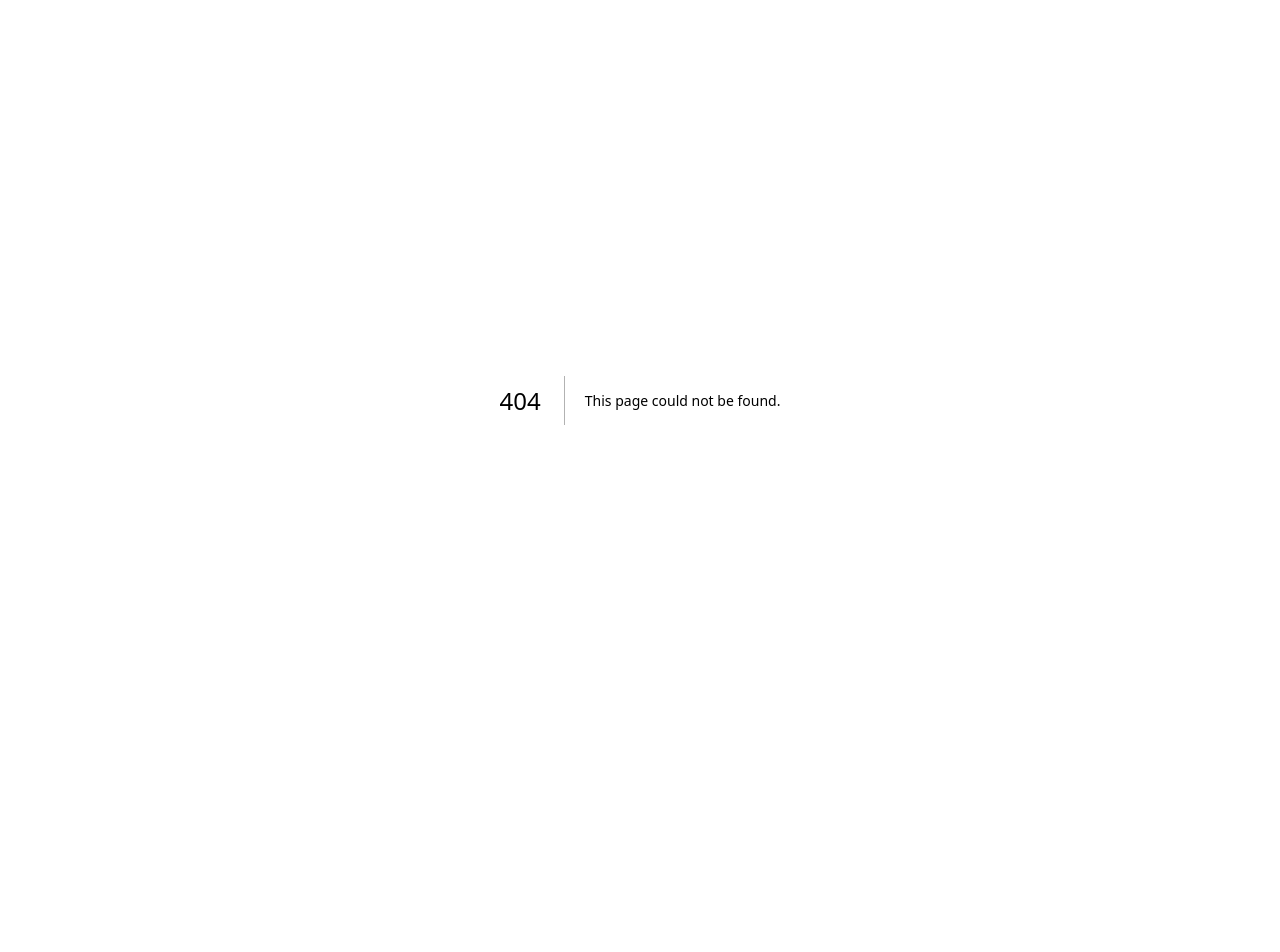
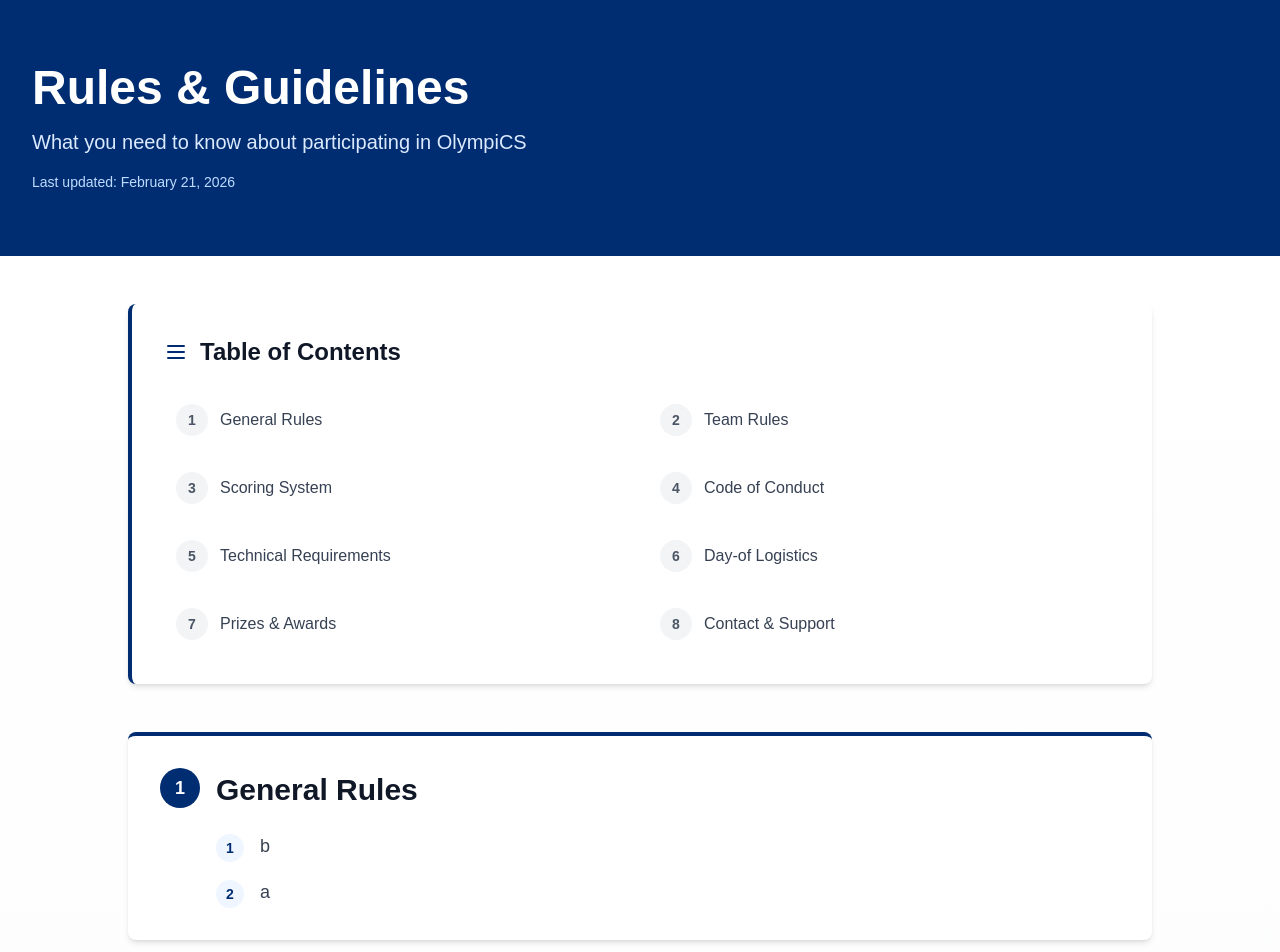
Before and after one commit to ACM-Hopkins/OlympiCS-Website, a Next.js app in the folder olympics-website/: page /rules in a window 1280 px wide. Before the commit this address had no page. Shown: the top 952 px of the page. Before the commit the page ends 800 px from the top, so only its background shows below. Built offline with nearby package versions, Linux system fonts and the light colour scheme.

Commit message:
page.tsx done, working on formatting

```diff
--- /dev/null
+++ b/olympics-website/app/rules/page.tsx
@@ -0,0 +1,172 @@
+import { Metadata } from 'next';
+import rulesData from '@/data/rules.json';
+
+export const metadata: Metadata = {
+  title: 'Rules & Guidelines | OlympiCS',
+  description: 'Official rules, guidelines, and logistics for the JHU OlympiCS programming competition',
+};
+
+export default function RulesPage() {
+  const { sections, lastUpdated } = rulesData;
+
+  return (
+    <div className="min-h-screen bg-gradient-to-b from-white to-gray-50">
+      {/* top header */}
+      <div className="bg-[#002D72] text-white py-16">
+        <div className="container mx-auto px-4 sm:px-6 lg:px-8">
+          <h1 className="text-4xl sm:text-5xl font-bold mb-4">
+            Rules & Guidelines
+          </h1>
+          <p className="text-xl text-blue-100 max-w-2xl">
+            What you need to know about participating in OlympiCS
+          </p>
+          <p className="text-sm text-blue-200 mt-4">
+            Last updated: {new Date(lastUpdated).toLocaleDateString('en-US', {
+              year: 'numeric',
+              month: 'long',
+              day: 'numeric'
+            })}
+          </p>
+        </div>
+      </div>
+
+      <div className="container mx-auto px-4 sm:px-6 lg:px-8 py-12">
+        <div className="max-w-5xl mx-auto">
+          {/* Table of Contents */}
+          <nav
+            className="bg-white rounded-lg shadow-md p-6 sm:p-8 mb-12 border-l-4 border-[#002D72]"
+            aria-label="Table of contents"
+          >
+            <h2 className="text-2xl font-bold text-gray-900 mb-6 flex items-center">
+              <svg
+                className="w-6 h-6 mr-3 text-[#002D72]"
+                fill="none"
+                stroke="currentColor"
+                viewBox="0 0 24 24"
+                aria-hidden="true"
+              >
+                <path
+                  strokeLinecap="round"
+                  strokeLinejoin="round"
+                  strokeWidth={2}
+                  d="M4 6h16M4 12h16M4 18h16"
+                />
+              </svg>
+              Table of Contents
+            </h2>
+            <ul className="grid grid-cols-1 sm:grid-cols-2 gap-3">
+              {sections.map((section, index) => (
+                <li key={section.id}>
+                  <a
+                    href={`#${section.id}`}
+                    className="flex items-center text-gray-700 hover:text-[#002D72] hover:bg-blue-50 p-3 rounded-lg transition-all duration-200 group focus:outline-none focus:ring-2 focus:ring-[#002D72] focus:ring-offset-2"
+                  >
+                    <span className="flex-shrink-0 w-8 h-8 bg-gray-100 group-hover:bg-[#002D72] group-hover:text-white text-gray-600 rounded-full flex items-center justify-center text-sm font-semibold mr-3 transition-colors duration-200">
+                      {index + 1}
+                    </span>
+                    <span className="font-medium">{section.title}</span>
+                  </a>
+                </li>
+              ))}
+            </ul>
+          </nav>
+
+          {/* Rules Sections */}
+          <div className="space-y-12">
+            {sections.map((section, sectionIndex) => (
+              <section
+                key={section.id}
+                id={section.id}
+                className="scroll-mt-24"
+              >
+                <div className="bg-white rounded-lg shadow-md p-6 sm:p-8 border-t-4 border-[#002D72]">
+                  {/* Section Header */}
+                  <div className="flex items-start mb-6">
+                    <span className="flex-shrink-0 w-10 h-10 bg-[#002D72] text-white rounded-full flex items-center justify-center text-lg font-bold mr-4">
+                      {sectionIndex + 1}
+                    </span>
+                    <h2 className="text-3xl font-bold text-gray-900 mt-1">
+                      {section.title}
+                    </h2>
+                  </div>
+
+                  {/* Rules List */}
+                  <ol className="space-y-4 ml-14">
+                    {section.rules.map((rule, ruleIndex) => (
+                      <li
+                        key={ruleIndex}
+                        className="flex items-start group"
+                      >
+                        <span className="flex-shrink-0 w-7 h-7 bg-blue-50 text-[#002D72] rounded-full flex items-center justify-center text-sm font-semibold mr-4 mt-0.5 group-hover:bg-[#002D72] group-hover:text-white transition-colors duration-200">
+                          {ruleIndex + 1}
+                        </span>
+                        <p className="text-gray-700 leading-relaxed text-lg flex-1">
+                          {rule}
+                        </p>
+                      </li>
+                    ))}
+                  </ol>
+                </div>
+              </section>
+            ))}
+          </div>
+
+          {/* Back to Top Button */}
+          <div className="mt-12 text-center">
+            <a
+              href="#"
+              className="inline-flex items-center px-6 py-3 bg-[#002D72] text-white font-semibold rounded-lg hover:bg-[#001a47] transition-colors duration-200 focus:outline-none focus:ring-2 focus:ring-[#002D72] focus:ring-offset-2 shadow-md hover:shadow-lg"
+              aria-label="Back to top of page"
+            >
+              <svg
+                className="w-5 h-5 mr-2"
+                fill="none"
+                stroke="currentColor"
+                viewBox="0 0 24 24"
+                aria-hidden="true"
+              >
+                <path
+                  strokeLinecap="round"
+                  strokeLinejoin="round"
+                  strokeWidth={2}
+                  d="M5 10l7-7m0 0l7 7m-7-7v18"
+                />
+              </svg>
+              Back to Top
+            </a>
+          </div>
+
+          {/* Contact Section */}
+          <div className="mt-12 bg-blue-50 rounded-lg p-6 sm:p-8 border border-blue-100">
+            <h3 className="text-xl font-bold text-gray-900 mb-3">
+              Questions About the Rules?
+            </h3>
+            <p className="text-gray-700 mb-4">
+              If you have any questions or need clarification on any of these rules, please don't hesitate to reach out to our organizing team.
+            </p>
+            <a
+              href="mailto:olympics@cs.jhu.edu"
+              className="inline-flex items-center text-[#002D72] hover:text-[#001a47] font-semibold focus:outline-none focus:underline"
+            >
+              <svg
+                className="w-5 h-5 mr-2"
+                fill="none"
+                stroke="currentColor"
+                viewBox="0 0 24 24"
+                aria-hidden="true"
+              >
+                <path
+                  strokeLinecap="round"
+                  strokeLinejoin="round"
+                  strokeWidth={2}
+                  d="M3 8l7.89 5.26a2 2 0 002.22 0L21 8M5 19h14a2 2 0 002-2V7a2 2 0 00-2-2H5a2 2 0 00-2 2v10a2 2 0 002 2z"
+                />
+              </svg>
+              olympics@cs.jhu.edu
+            </a>
+          </div>
+        </div>
+      </div>
+    </div>
+  );
+}
```
